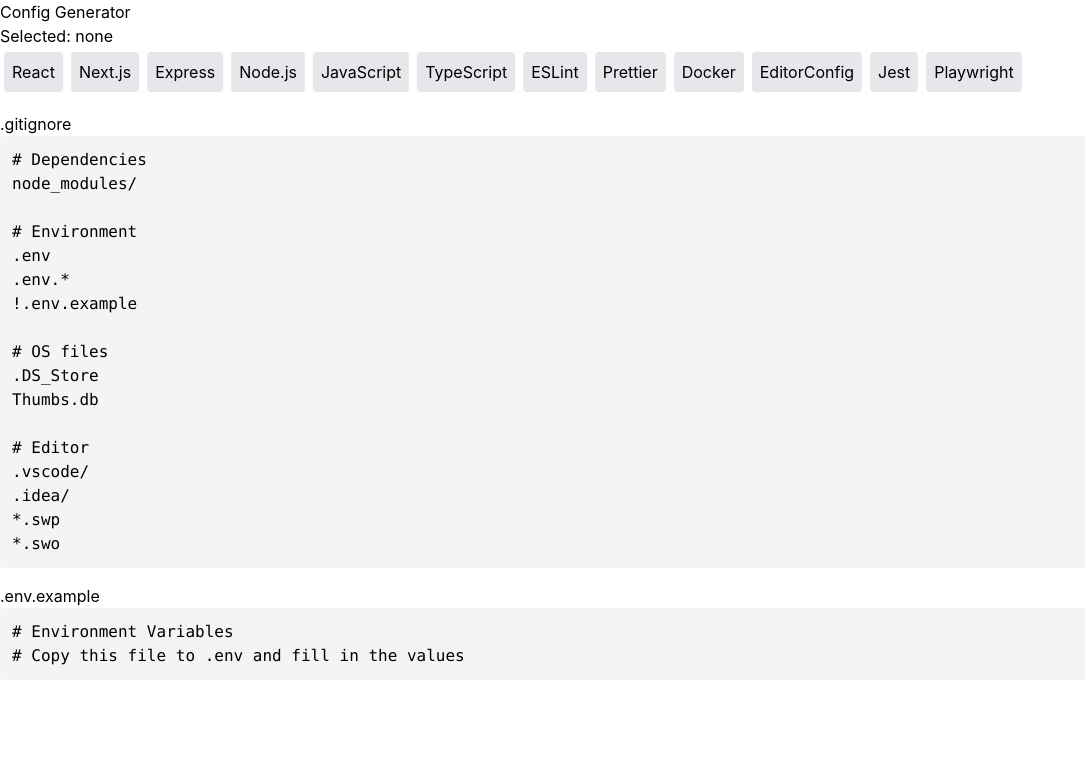
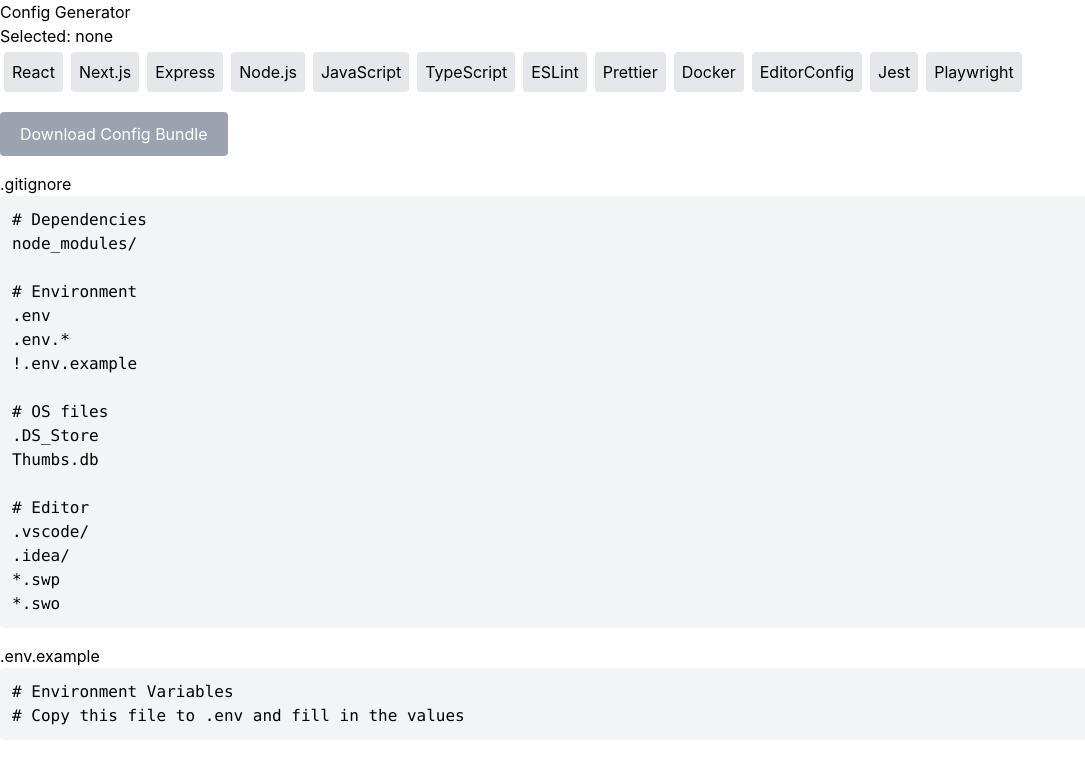
Before and after one commit to Lakonas/config-generator, a React (Vite) app: page / in a window 1280 px wide. Shown: the top 764 px of the page, without its empty margins (0-1085 px from the left). Built offline with nearby package versions, Linux system fonts and the light colour scheme.

Commit message:
feat: add zip download with JSZip and file-saver

```diff
--- a/src/App.jsx
+++ b/src/App.jsx
@@ -9,6 +9,7 @@
 import { generateEnv } from './generators/env';
 import { generateDocker, generateDockerignore } from './generators/docker';
 import { generateJest } from './generators/jest';
+import { downloadConfigBundle } from './utils/zipBuilder';
 
 function App() {
   const [selectedStack, setSelectedStack] = useState([]);
@@ -88,6 +89,22 @@
           </button>
         ))}
       </div>
+      <button
+        onClick={() => downloadConfigBundle(generatedFiles)}
+        disabled={generatedFiles.length <= 2}
+        style={{
+          marginTop: '16px',
+          padding: '10px 20px',
+          background: generatedFiles.length <= 2 ? '#9ca3af' : '#2563eb',
+          color: 'white',
+          border: 'none',
+          borderRadius: '4px',
+          cursor: generatedFiles.length <= 2 ? 'not-allowed' : 'pointer',
+          fontSize: '16px',
+        }}
+      >
+        Download Config Bundle
+      </button>
       <div>
         {generatedFiles.map((file) => (
           <div key={file.name} style={{ marginTop: '16px' }}>
--- /dev/null
+++ b/src/utils/zipBuilder.js
@@ -0,0 +1,13 @@
+import JSZip from 'jszip';
+import { saveAs } from 'file-saver';
+
+export async function downloadConfigBundle(files) {
+  const zip = new JSZip();
+
+  files.forEach((file) => {
+    zip.file(file.name, file.content);
+  });
+
+  const blob = await zip.generateAsync({ type: 'blob' });
+  saveAs(blob, 'project-config.zip');
+}
```
